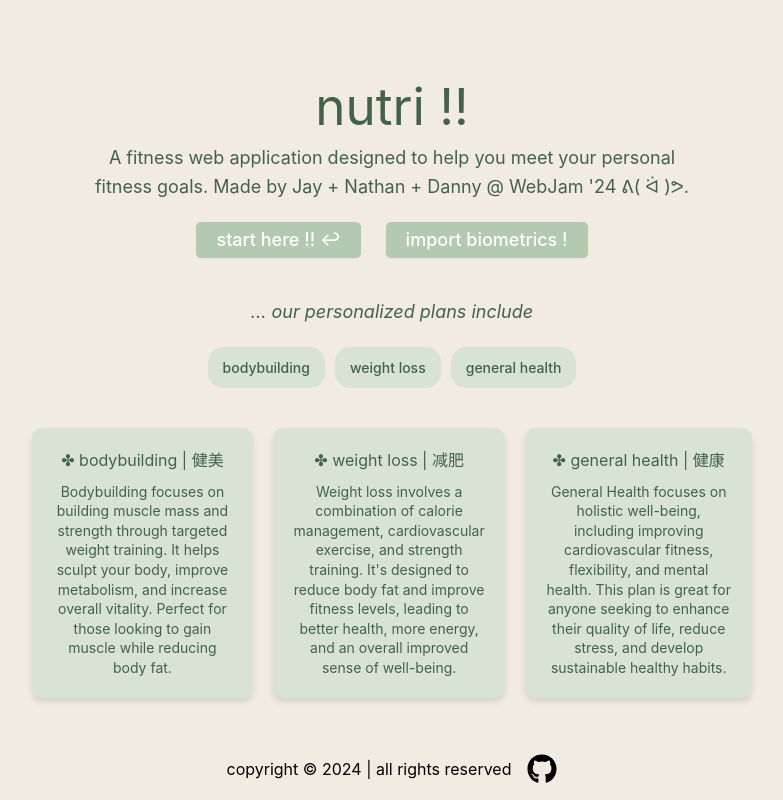
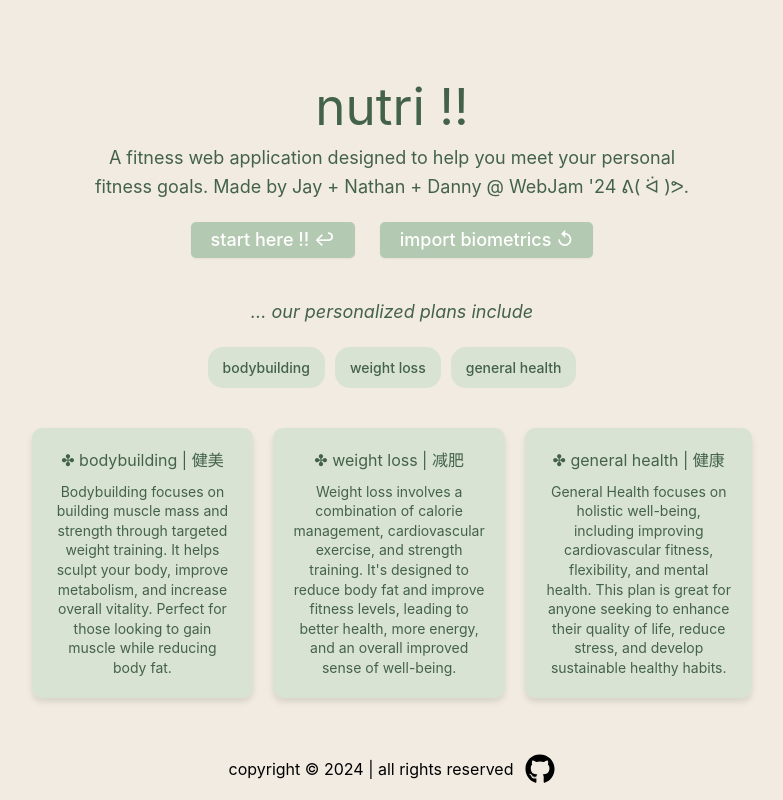
Before and after one commit to NoNathan17/nutri, a React (Vite) app in the folder frontend/: page / in a window 1280 px wide. Shown: the part 222-1022 px from the top of the page, without its empty margins (248-1031 px from the left). Built offline with nearby package versions, Linux system fonts and the light colour scheme; no server answers.

Commit message:
biometric dialog/form stuff

```diff
--- /dev/null
+++ b/frontend/src/components/BiometricFormDialog.tsx
@@ -0,0 +1,43 @@
+import React, { useState } from "react";
+import { Dialog, DialogContent, DialogDescription, DialogHeader, DialogTitle, DialogTrigger } from "@/components/ui/dialog";
+import { Button } from "@/components/ui/button";
+import BiometricsForm from "./BiometricsForm";
+
+interface BiometricsDialogProps {
+    triggerButtonText: string;
+}
+
+const BiometricsDialog: React.FC<BiometricsDialogProps> = ({triggerButtonText }) => {
+  const [isOpen, setIsOpen] = useState<boolean>(false);
+
+  const handleStartClick = () => {
+    setIsOpen(true);
+  };
+
+  return (
+    <>
+      <Dialog open={isOpen} onOpenChange={setIsOpen}>
+        <DialogTrigger asChild>
+          <Button variant="outline" className="start-button" onClick={handleStartClick}>
+            {triggerButtonText}
+          </Button>
+        </DialogTrigger>
+
+        {/* Dialog Content */}
+        <DialogContent className="sm:max-w-[425px]">
+          <DialogHeader>
+            <DialogTitle>Enter Your Biometrics</DialogTitle>
+            <DialogDescription>
+              Fill in your details below to get personalized recommendations.
+            </DialogDescription>
+          </DialogHeader>
+
+          {/* Biometrics Form Component */}
+          <BiometricsForm />
+        </DialogContent>
+      </Dialog>
+    </>
+  );
+};
+
+export default BiometricsDialog;
--- a/frontend/src/components/BiometricsForm.tsx
+++ b/frontend/src/components/BiometricsForm.tsx
@@ -109,7 +109,7 @@ const BiometricsForm = () => {
       }
   } else {
     navigate('/login')
-    alert('Please login first')
+    alert('Please login first!')
   }
   };
 
--- a/frontend/src/components/footer.tsx
+++ b/frontend/src/components/footer.tsx
@@ -3,7 +3,7 @@ import { FaGithub } from "react-icons/fa";
 
 const Footer = () => {
     return (
-        <footer className="flex text-black justify-center items-center gap-4 py-4 bottom-0">
+        <footer className="flex text-black justify-center items-center gap-3 py-4 bottom-0">
          <span>copyright © 2024 | all rights reserved</span>
          <Link to="https://github.com/NoNathan17/nutri">
             <div className="text-black right-0">
--- a/frontend/src/pages/health.tsx
+++ b/frontend/src/pages/health.tsx
@@ -1,5 +1,3 @@
-import React from "react";
-
 const GeneralHealth = () => {
   const workoutPlan = [
     "Day 1: Light Cardio - 30 minutes brisk walk or cycling",
--- a/frontend/src/pages/home.tsx
+++ b/frontend/src/pages/home.tsx
@@ -3,9 +3,10 @@ import { useState, useEffect } from 'react';
 import ThreeDLogo from '../components/ThreeDLogo';
 import { Dialog, DialogContent, DialogDescription, DialogHeader, DialogTitle, DialogTrigger } from "@/components/ui/dialog";
 import { Button } from "@/components/ui/button";
-import BiometricsForm from '../components/BiometricsForm';
+import BiometricFormDialog from '../components/BiometricFormDialog';
 import { Link, useNavigate } from 'react-router-dom';
 import { ACCESS_TOKEN } from '@/constants';
+import BiometricsDialog from '@/components/BiometricFormDialog';
 
 
 function Home() {
@@ -52,26 +53,8 @@ function Home() {
             </Button>
           </Link>
         )}
-        <Dialog>
-          <DialogTrigger asChild>
-            <Button variant="outline" className="start-button" onClick={handleStartClick}>
-              import biometrics !
-            </Button>
-          </DialogTrigger>
+        <BiometricFormDialog triggerButtonText="import biometrics ↺"/>
 
-          {/* Dialog Content */}
-          <DialogContent className="sm:max-w-[425px]">
-            <DialogHeader>
-              <DialogTitle>Enter Your Biometrics</DialogTitle>
-              <DialogDescription>
-                Fill in your details below to get personalized recommendations.
-              </DialogDescription>
-            </DialogHeader>
-
-            {/* Biometrics Form Component */}
-            <BiometricsForm />
-          </DialogContent>
-        </Dialog>
         {isLoggedIn && (
         <Link to="/profile">
           <Button variant="outline" className="start-button" onClick={handleStartClick}>
@@ -84,11 +67,21 @@ function Home() {
         <p className="plans-intro">... our personalized plans include</p>
 
         {/* Tab Section */}
+        {isLoggedIn && (
         <div className="tabs">
           <Link to="/bodybuilding" className="tab">bodybuilding</Link>
           <Link to="/weightloss" className="tab">weight loss</Link>
           <Link to="/health" className="tab">general health</Link>
         </div>
+        )}
+
+        {!isLoggedIn && (
+          <div className="tabs">
+              <Link to="/" className="tab">bodybuilding</Link>
+              <Link to="/" className="tab">weight loss</Link>
+              <Link to="/" className="tab">general health</Link>
+          </div>
+          )}
 
         {/* Plan Content */}
         <div className="plan-container">
--- a/frontend/src/pages/profile.tsx
+++ b/frontend/src/pages/profile.tsx
@@ -22,13 +22,11 @@ const Profile = () => {
     axios
       .get(`http://127.0.0.1:8000/api/biometrics/?name=${name}`)
       .then((response) => {
-        // Assuming the response contains the necessary data
         setTimeout(() => {
-          // After 2 seconds, update with some sample data
-          setBmi(response.data.bmi); // Example BMI value
-          setMaintenanceCalories(response.data.maintenance_calories); // Example Maintenance Calories value
-          setLoading(false); // Stop loading
-        }, 1500);
+          setBmi(response.data.bmi);
+          setMaintenanceCalories(response.data.maintenance_calories);
+          setLoading(false);
+        }, 1000);
       })
       .catch((error) => {
         console.error("There was an error fetching the biometrics data:", error);
--- a/frontend/src/pages/weightloss.tsx
+++ b/frontend/src/pages/weightloss.tsx
@@ -1,5 +1,3 @@
-import React from "react";
-
 const WeightLoss = () => {
   const workoutPlan = [
     "Day 1: Cardio - 30 minutes on treadmill, 20 minutes HIIT",
```
